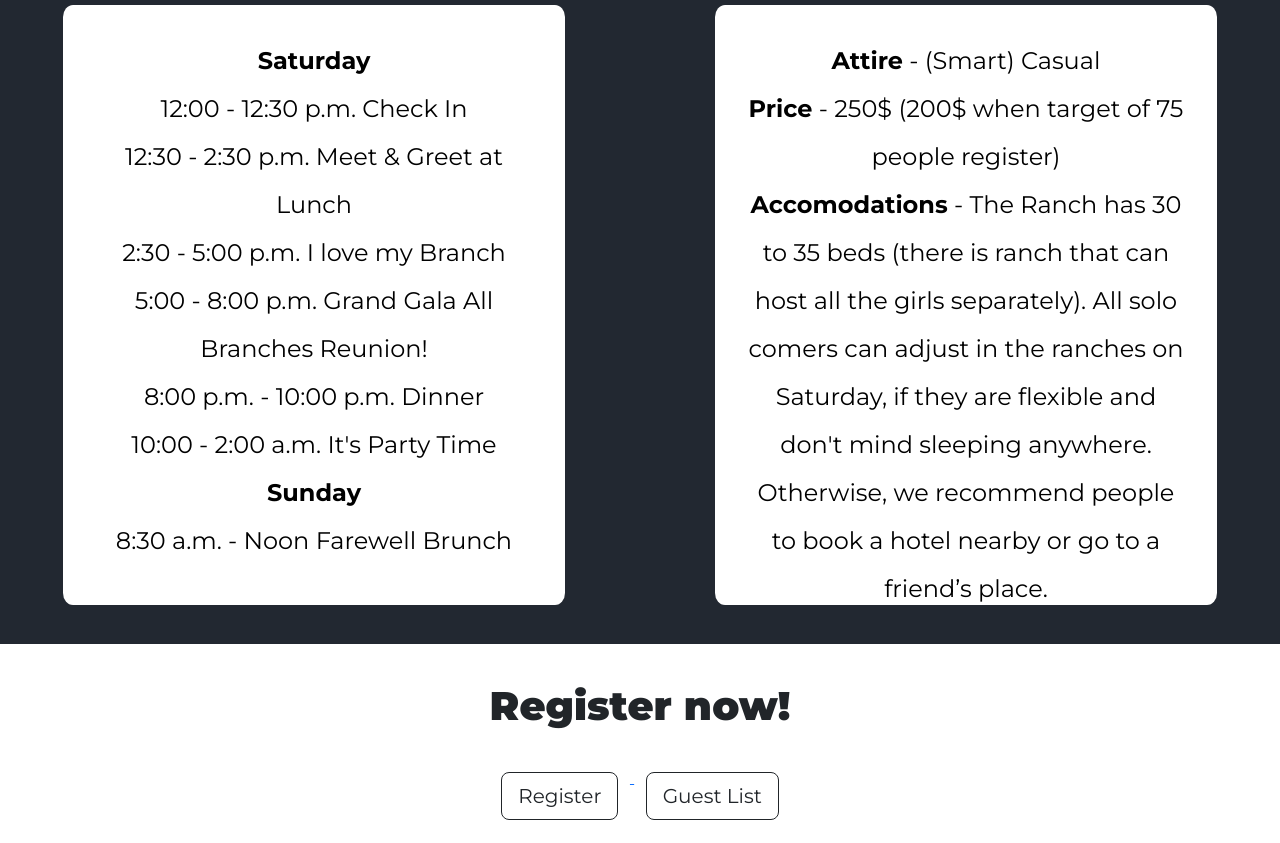
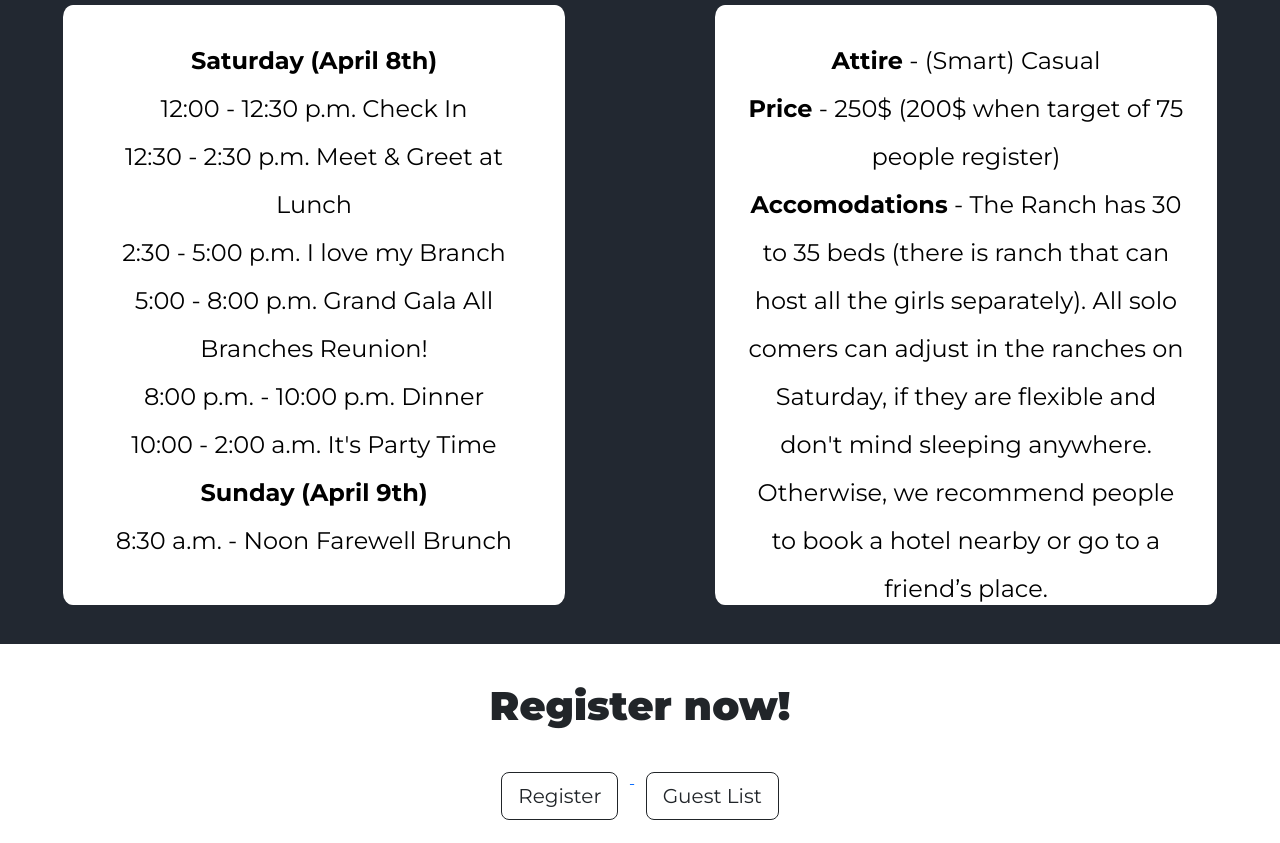
Before and after one commit to lTheLegend28l/CBIT-Jubilee, a plain HTML site: page index.html in a window 1280 px wide. Shown: the part 1531-2374 px from the top of the page. Drawn offline with nearby package versions, Linux system fonts and the light colour scheme.

Commit message:
Add files via upload

```diff
--- a/index.html
+++ b/index.html
@@ -131,14 +131,14 @@
           <h2 class="details-subheading">Schedule</h2>
           <div class="details-box">
             <p class="details-text scaling-text">
-              <strong>Saturday</strong> <br />
+              <strong>Saturday (April 8th)</strong> <br />
               12:00 - 12:30 p.m. Check In <br />
               12:30 - 2:30 p.m. Meet & Greet at Lunch <br />
               2:30 - 5:00 p.m. I love my Branch <br />
               5:00 - 8:00 p.m. Grand Gala All Branches Reunion! <br />
               8:00 p.m. - 10:00 p.m. Dinner <br />
               10:00 - 2:00 a.m. It's Party Time <br />
-              <strong>Sunday</strong> <br />
+              <strong>Sunday (April 9th)</strong> <br />
               8:30 a.m. - Noon Farewell Brunch <br />
             </p>
           </div>
```
